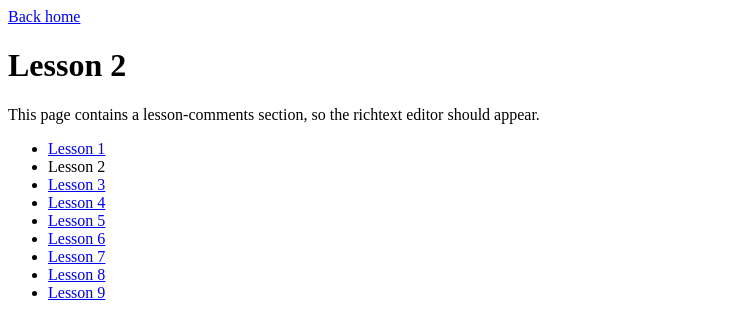
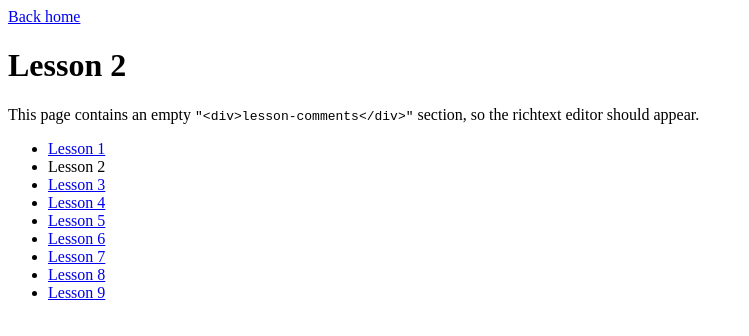
Before and after one commit to theller/webpages, a plain HTML site: page lesson2.html in a window 1280 px wide. Shown: the whole page, without its empty margins (0-749 px from the left). Drawn offline with Linux system fonts and the light colour scheme.

Commit message:
Update webpages, editor only active when the lesson-comments element is empty

```diff
--- a/lesson2.html
+++ b/lesson2.html
@@ -8,7 +8,7 @@
 <body>
 <a href=.>Back home</a>
 <h1>Lesson 2</h1>
-This page contains a lesson-comments section, so the richtext editor should appear.
+This page contains an empty <code>"&lt;div&gt;lesson-comments&lt;/div&gt;"</code> section, so the richtext editor should appear.
 <ul>
   <li><a href=lesson1.html>Lesson 1</a></li>
   <li>Lesson 2</li>
```
Also changed, not shown: lesson1.html (+2 -2 lines), lesson3.html (+1 -1 lines), lesson4.html (+1 -1 lines), lesson5.html (+1 -1 lines), lesson6.html (+1 -1 lines), lesson7.html (+1 -1 lines), lesson8.html (+1 -1 lines), lesson9.html (+1 -1 lines).
